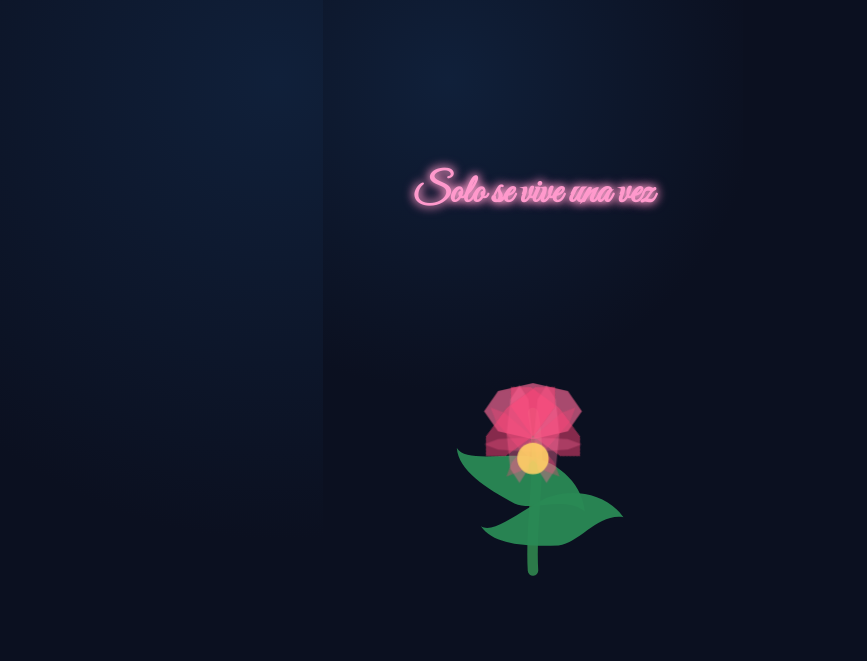
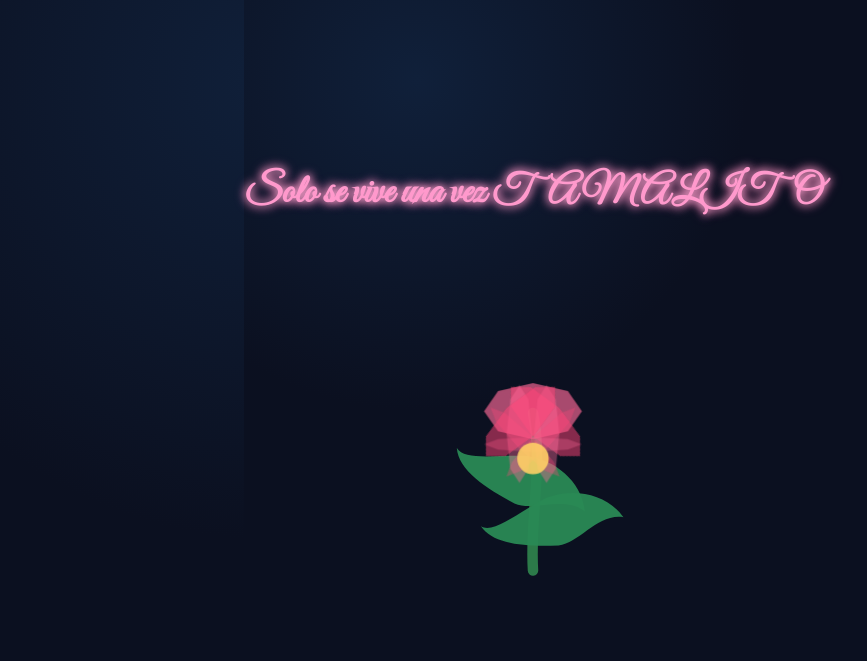
Before and after one commit to javierguaman97/Tania-, a plain HTML site: page index.html in a window 1280 px wide. Shown: the whole page, without its empty margins (107-974 px from the left). Drawn offline with Linux system fonts and the light colour scheme.

Commit message:
Change heading text to 'Solo se vive una vez TAMALITO'
Updated the heading text in the HTML file.

```diff
--- a/index.html
+++ b/index.html
@@ -60,7 +60,7 @@
   <link href="https://fonts.googleapis.com/css2?family=Great+Vibes&display=swap" rel="stylesheet">
 </head>
 <body>
-  <h1>Solo se vive una vez</h1>
+  <h1>Solo se vive una vez TAMALITO</h1>
   <svg viewBox="-120 -120 240 240" xmlns="http://www.w3.org/2000/svg">
     <!-- tallo -->
     <path d="M0 70 C-2 40 6 10 0 -20" stroke="var(--stem)" stroke-width="6" stroke-linecap="round" fill="none" />
```
